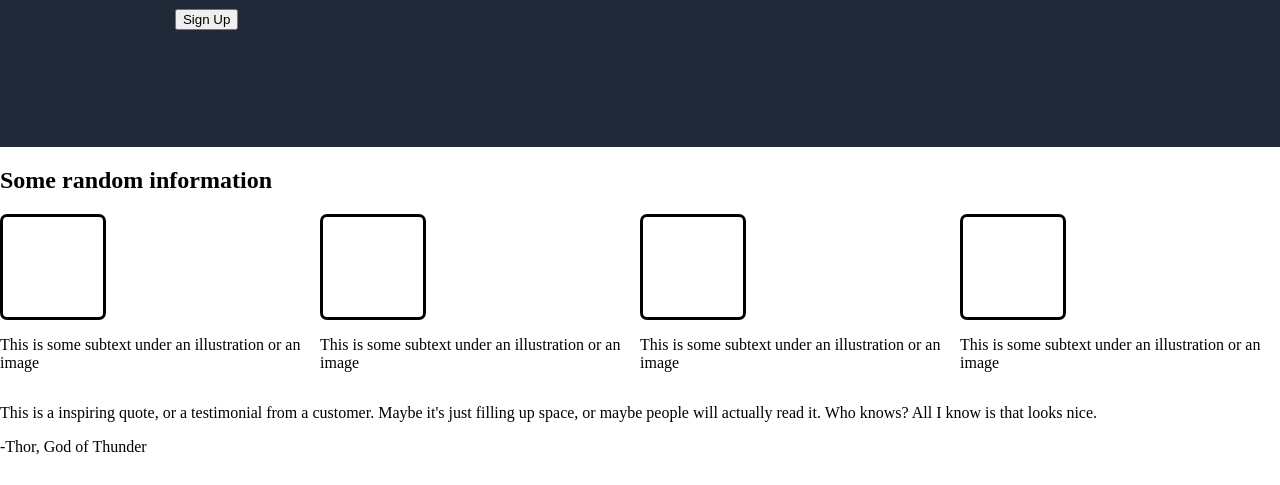
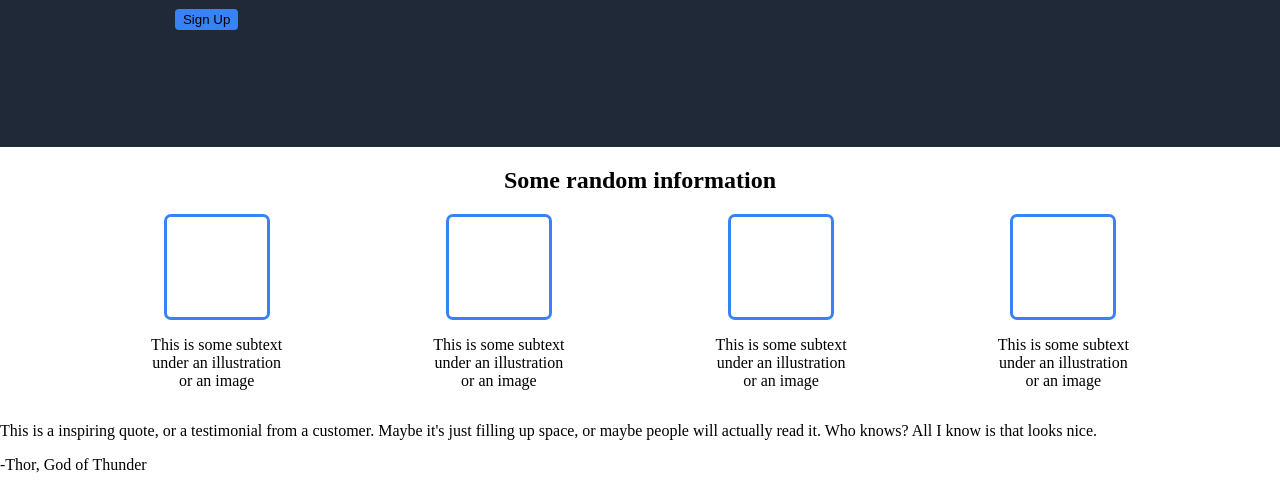
Before and after one commit to AlexisW42/Landing-Page, a plain HTML site: page index.html in a window 1280 px wide. Shown: the part 313-798 px from the top of the page. Drawn offline with Linux system fonts and the light colour scheme.

Commit message:
Added CSS rules for element alignment for the second section and some CSS for the signup buttons.

```diff
--- a/index.html
+++ b/index.html
@@ -26,7 +26,7 @@
         <p>This website has some subtext that goes here under the <br>
            main title. It's a smaller font and the color is lower <br>
           contrast</p>
-        <button class="signup-button">Sign Up</button>
+        <button class="signup-button button-sign">Sign Up</button>
       </div>
       <img class="first-img" src="images/img-placeholder.png" alt="image placeholder">
     </div>
@@ -35,21 +35,21 @@
   <div class="second-section">
     <h2>Some random information</h2>
     <div class="img-container">
-      <div>
+      <div class="box-img-and-text">
         <div class="box-for-img"></div>
-        <p>This is some subtext under an illustration or an image</p>
+        <p class="text-for-img">This is some subtext <br> under an illustration <br> or an image</p>
       </div>
-      <div>
+      <div class="box-img-and-text">
         <div class="box-for-img"></div>
-        <p>This is some subtext under an illustration or an image</p>
+        <p>This is some subtext <br> under an illustration <br> or an image</p>
       </div>
-      <div>
+      <div class="box-img-and-text">
         <div class="box-for-img"></div>
-        <p>This is some subtext under an illustration or an image</p>
+        <p class="text-for-img">This is some subtext <br> under an illustration <br> or an image</p>
       </div>
-      <div>
+      <div class="box-img-and-text">
         <div class="box-for-img"></div>
-        <p>This is some subtext under an illustration or an image</p>
+        <p class="text-for-img">This is some subtext <br> under an illustration <br> or an image</p>
       </div>
     </div>
   </div>
@@ -65,7 +65,7 @@
         <p>Call to action! It's time!</p>
         <p>Sign Up for our product by clicking that button right there!</p>
       </div>
-      <button class="sign-up-final"></button>
+      <button class="sign-up-final button-sign">Sign up</button>
     </div>
   </div>
 
--- a/styles/style.css
+++ b/styles/style.css
@@ -16,6 +16,12 @@ body {
   display: flex;
   flex-direction: column;
   margin: 0px;
+}
+
+.button-sign {
+  background-color: #3882f6;
+  border-radius: 4px;
+  border: solid 2px #3882f6;
 }
 
 .first-section {
@@ -41,14 +47,29 @@ body {
   font-family: sans-serif;
 }
 
+.second-section {
+  display: flex;
+  flex-direction: column;
+  text-align: center;
+}
+
+.box-img-and-text {
+  display: flex;
+  align-items: center;
+  flex-direction: column;
+}
+
 .img-container {
   display: flex;
   flex-direction: row;
+  justify-content: space-evenly;
 }
 
 .box-for-img {
+  display: flex;
+  align-items: center;
   height: 100px;
   width: 100px;
-  border: solid 3px black;
+  border: solid 3px #3882f6;
   border-radius: 7px;
 }
```
